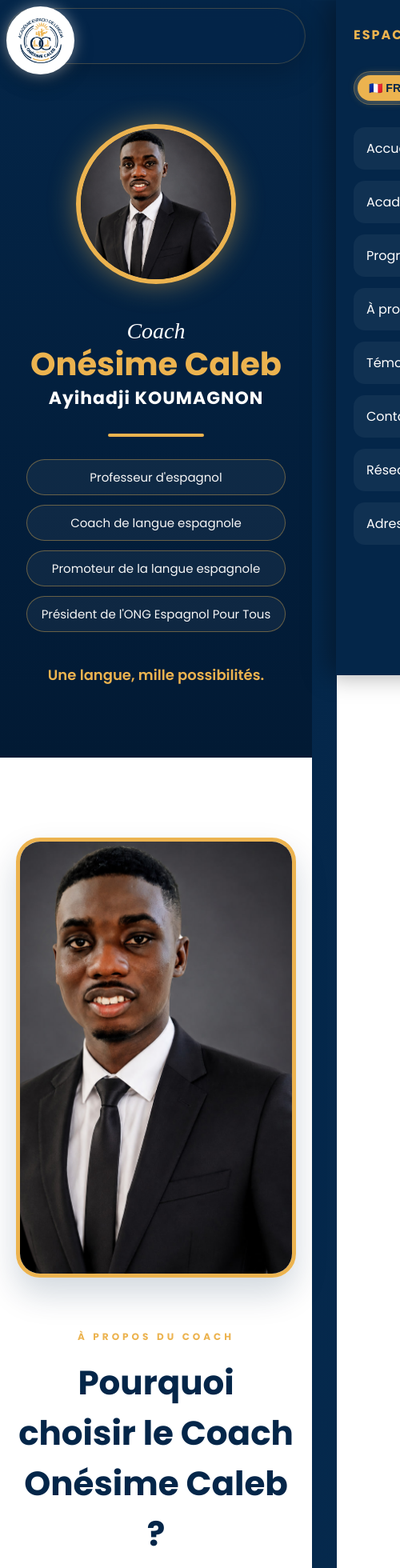
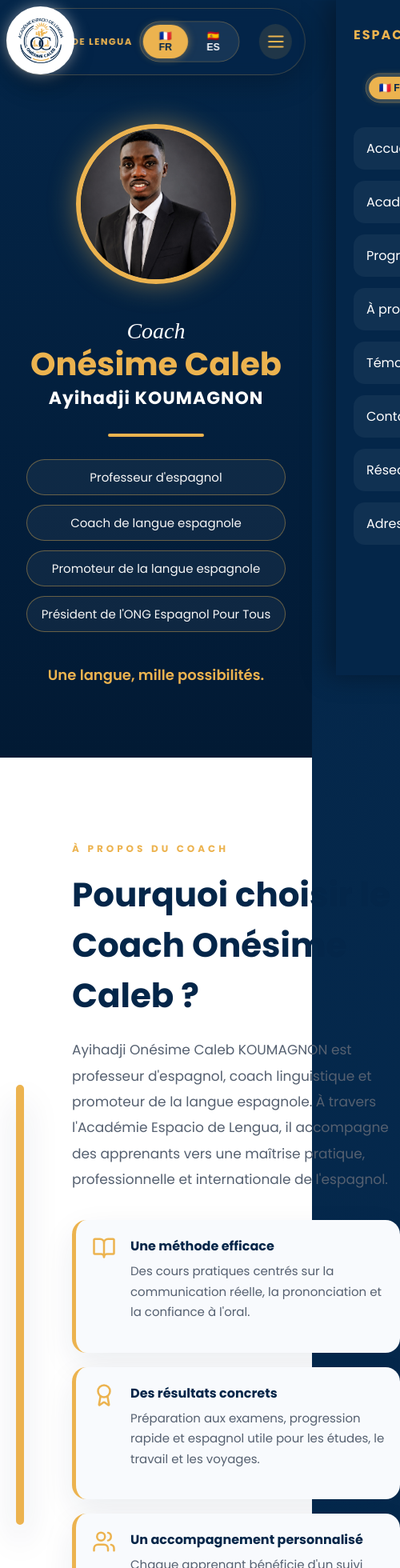
Before and after one commit to digipro708-hub/coach-onesime-caleb-premium, a Next.js app: page / in a window 390 px wide. Shown: the top 1960 px of the page at 80% size, 500 px wide, since content can reach past the window. Built offline with nearby package versions, Linux system fonts and the light colour scheme.

Commit message:
Responsive navbar mobile + logo fixes

```diff
--- a/app/globals.css
+++ b/app/globals.css
@@ -602,18 +602,6 @@ html{
   padding:12px 16px;
 }
 
-.navbar-logo{
-  display:none;
-}
-
-.navbar-links{
-  width:100%;
-  justify-content:space-between;
-}
-
-.navbar-links a{
-  font-size:.72rem;
-}
 
 }/*=========================================
  HERO LUXE — ESPACIO DE LENGUA
@@ -1142,23 +1130,9 @@ html{
 
 .language-switcher button:hover{
   background:rgba(236,179,79,.15);
-}.navbar-container{
-  display:flex;
-  justify-content:space-between;
-  align-items:center;
-}
-
-.navbar-right{
-  display:flex;
-  align-items:center;
-  gap:20px;
-}
-
-.navbar-links{
-  display:flex;
-  align-items:center;
-  gap:24px;
-}/* ==========================================
+}
+
+/* ==========================================
    HERO PREMIUM
 ========================================== */
 
@@ -1608,22 +1582,43 @@ html{
   font-size:14px;
 }
 
-@media(max-width:900px){
-
-  .about-container{
-    grid-template-columns:1fr;
-    text-align:center;
-  }
-
-  .about-card{
-    text-align:left;
-  }
-
-  .about-stats{
-    grid-template-columns:1fr;
-  }
-
-}.digital-top{
+@media (max-width: 900px){
+
+  .desktop-links{
+    display:none !important;
+  }
+
+  .desktop-language{
+    display:block !important;
+  }
+
+  .menu-button{
+    display:flex !important;
+    align-items:center;
+    justify-content:center;
+  }
+
+  .navbar-container{
+    padding:12px 16px;
+  }
+
+  .navbar-logo{
+    font-size:.72rem;
+    letter-spacing:1px;
+  }
+
+  .navbar-right{
+    gap:10px;
+  }
+
+  /* Le sélecteur FR/ES reste visible */
+  .language-switcher{
+    transform:scale(.88);
+    transform-origin:center;
+  }
+
+}
+.digital-top{
   display:flex;
   flex-direction:column;
   align-items:center;
```
